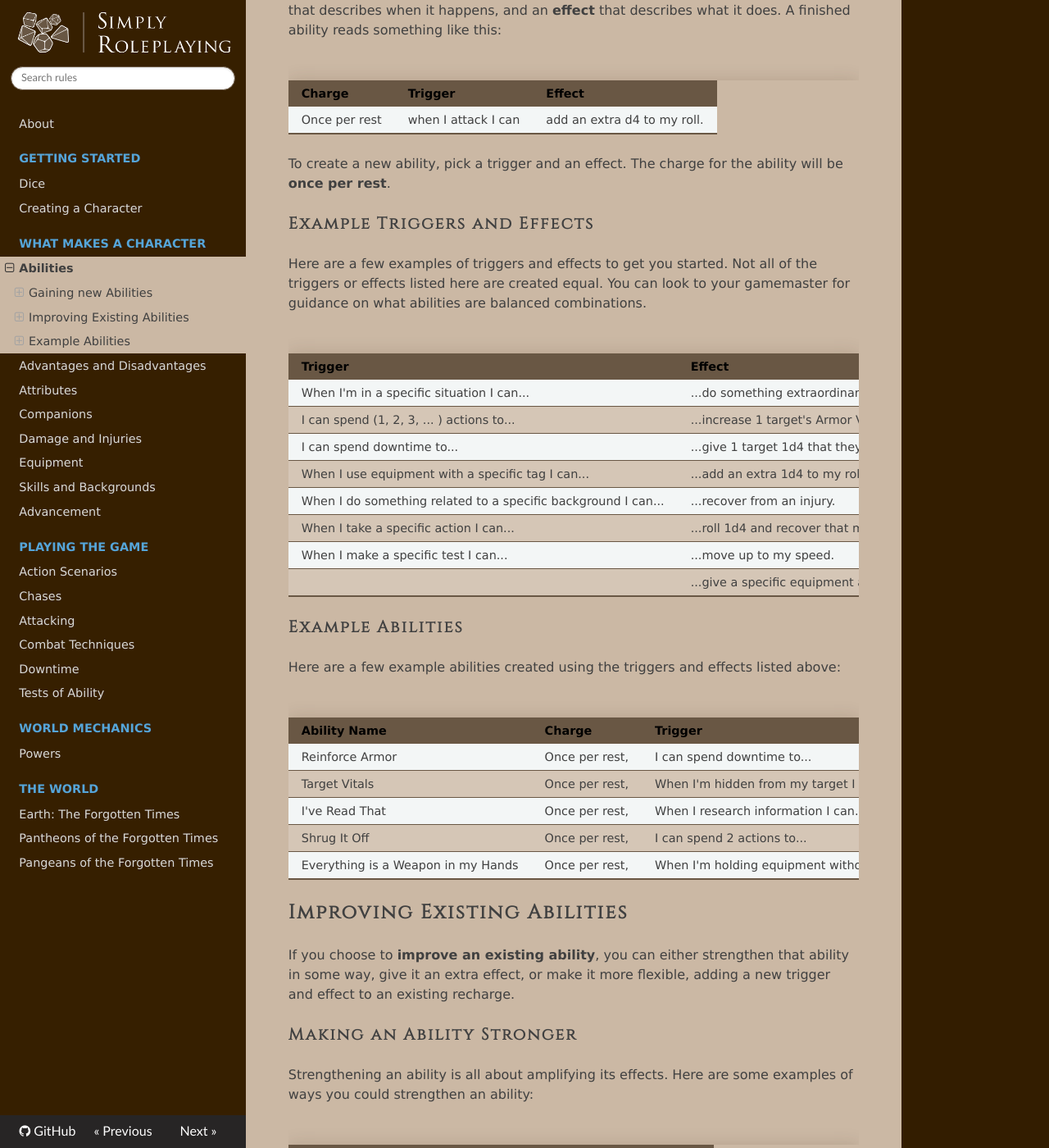
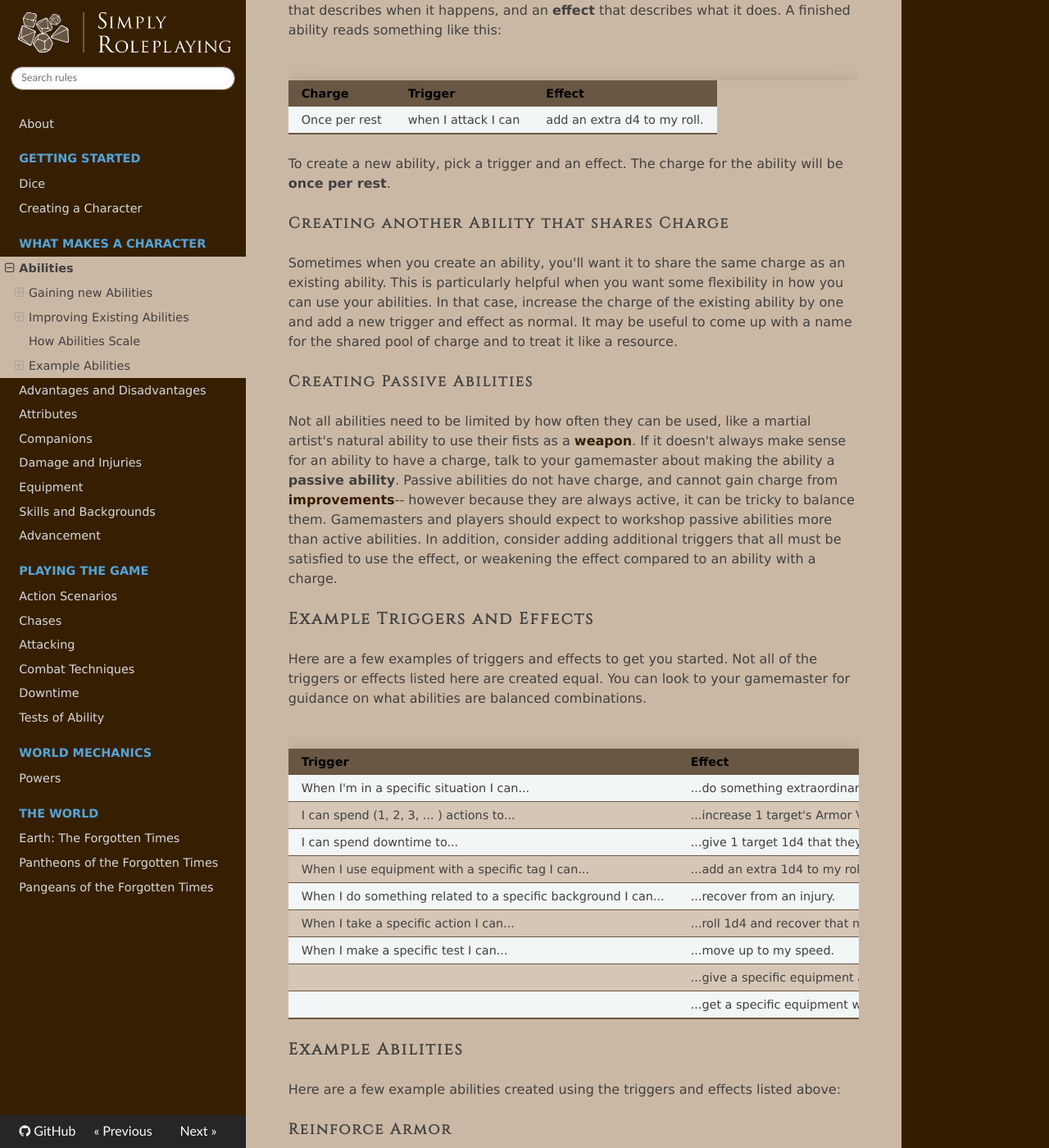
Before and after one commit to TheFifthRider/simply-roleplaying-webapp, an MkDocs documentation site: the page built from docs/character/abilities.md, in a window 1280 px wide and 1400 px high, scrolled down 602 px. Shown: the whole window at 82% size. Built offline with MkDocs 1.6.1, drawn with Linux system fonts in a browser that asks for light colours; nearby versions of some CDN libraries; some of the changed text lies outside the part shown.

Commit message:
feat: Getting the technical implications more nailed down for abilities

```diff
--- a/docs/character/abilities.md
+++ b/docs/character/abilities.md
@@ -18,6 +18,14 @@
 
 To create a new ability, pick a trigger and an effect. The charge for the ability will be **once per rest**.
 
+#### Creating another Ability that shares Charge
+
+Sometimes when you create an ability, you'll want it to share the same charge as an existing ability. This is particularly helpful when you want some flexibility in how you can use your abilities. In that case, increase the charge of the existing ability by one and add a new trigger and effect as normal. It may be useful to come up with a name for the shared pool of charge and to treat it like a resource.
+
+#### Creating Passive Abilities
+
+Not all abilities need to be limited by how often they can be used, like a martial artist's natural ability to use their fists as a [weapon](equipment.md#Weapon). If it doesn't always make sense for an ability to have a charge, talk to your gamemaster about making the ability a **passive ability**. Passive abilities do not have charge, and cannot gain charge from [improvements](#Improving-Existing-Abilities)-- however because they are always active, it can be tricky to balance them. Gamemasters and players should expect to workshop passive abilities more than active abilities. In addition, consider adding additional triggers that all must be satisfied to use the effect, or weakening the effect compared to an ability with a charge.
+
 ### Example Triggers and Effects
 
 Here are a few examples of triggers and effects to get you started. Not all of the triggers or effects listed here are created equal. You can look to your gamemaster for guidance on what abilities are balanced combinations.
@@ -32,53 +40,71 @@
 | When I take a specific action I can...                       | ...roll 1d4 and recover that much damage.                    |
 | When I make a specific test I can...                         | ...move up to my speed.                                      |
 |                                                              | ...give a specific equipment a specific tag for a specific amount of time. |
+|                                                              | ...get a specific equipment with specific tags for a specific amount of time. |
 
 ### Example Abilities
 
 Here are a few example abilities created using the triggers and effects listed above:
 
-| Ability Name                       | Charge         | Trigger                                                  | Effect                                                       |
-| ---------------------------------- | -------------- | -------------------------------------------------------- | ------------------------------------------------------------ |
-| Reinforce Armor                    | Once per rest, | I can spend downtime to...                               | ...increase 1 target's Armor Value by 1d4 for the next scene. |
-| Target Vitals                      | Once per rest, | When I'm hidden from my target I can...                  | ...give a weapon the **intuition** tag until the end of my next turn. |
-| I've Read That                     | Once per rest, | When I research information I can...                     | ...add an extra 1d4 to my roll.                              |
-| Shrug It Off                       | Once per rest, | I can spend 2 actions to...                              | ...recover from an injury.                                   |
-| Everything is a Weapon in my Hands | Once per rest, | When I'm holding equipment without the **weapon** tag... | ...I can give it the **weapon** tag for the scene. _(The GM will give it an attribute tag if it doesn't already have one)_ |
+#### Reinforce Armor
+
+| Charge | Trigger | Effect |
+| ---------- | --------- | ------- |
+| Once per rest, | I can spend downtime to... | ...increase 1 target's Armor Value by 1d4 for the next scene |
+
+#### Target Vitals
+
+| Charge         | Trigger                                 | Effect                                                       |
+| -------------- | --------------------------------------- | ------------------------------------------------------------ |
+| Once per rest, | When I'm hidden from my target I can... | ...make attacks as though my weapons had the **intuition** tag until the end of my turn. |
+
+#### I've Read That
+
+| Charge         | Trigger                              | Effect                          |
+| -------------- | ------------------------------------ | ------------------------------- |
+| Once per rest, | When I research information I can... | ...add an extra 1d4 to my roll. |
+
+#### Shrug It Off
+
+| Charge         | Trigger                     | Effect                     |
+| -------------- | --------------------------- | -------------------------- |
+| Once per rest, | I can spend 2 actions to... | ...recover from an injury. |
+
+#### Everything is a Weapon in my Hands
+
+| Charge         | Trigger                                                  | Effect                                                       |
+| -------------- | -------------------------------------------------------- | ------------------------------------------------------------ |
+| Once per rest, | When I'm holding equipment without the **weapon** tag... | ...I can give it the **weapon** tag for the scene. _(The GM will give it an attribute tag if it doesn't already have one)_ |
+
+
 
 ## Improving Existing Abilities
 
-If you choose to **improve an existing ability**, you can either strengthen that ability in some way, give it an extra effect, or make it more flexible, adding a new trigger and effect to an existing recharge.
+If you choose to **improve an existing ability**, you can either give an ability an extra effect or strengthen that ability in some way.
+
+### Giving an Ability an Additional Effect
+
+Adding an extra effect to an existing ability is fairly straightforward. Simply choose a new effect and add it to your ability's existing trigger. The strength of the effect should be comparable to or less than the strength of the initial effect for the ability.
 
 ### Making an Ability Stronger
 
 Strengthening an ability is all about amplifying its effects. Here are some examples of ways you could strengthen an ability:
 
-| Effect                         | Ways you could strengthen it |
-| ------------------------------ | ---------------------------- |
-| ...do something extraordinary. |                              |
+| Effect                                                       | Ways you could strengthen it                                 |
+| ------------------------------------------------------------ | ------------------------------------------------------------ |
+| ...do something extraordinary.                               | Increase the magnitude of the extraordinary action.          |
+| ...increase 1 target's Armor Value by 1d4 for a specific amount of time. | Increase the number of targets<br/>Replace targets with an area of effect<br/>increase the amount of time |
+| ...give 1 target 1d4 that they can use to perform a specific action. They lose this die after a specific amount of time. | Increase the number of targets<br/>Replace targets with an area of effect<br/>Add an additional action they could perform<br/>Increase the amount of time |
+| ...add an extra 1d4 to my roll.                              |                                                              |
+| ...recover from an injury.                                   |                                                              |
+| ...roll 1d4 and recover that much damage.                    |                                                              |
+| ...move up to my speed.                                      |                                                              |
+| ...give a specific equipment a specific tag for a specific amount of time. | Add additional tags<br/>Add equipment that could be used<br/>Increase the amount of time |
+| ...get a specific equipment with specific tags for a specific amount of time. | Add additional tags<br/>Increase the amount of time          |
 
-Amplify the effects
-*    Add/increase number of targets
-*    Add/increase area of effect
-     *    1.5m
-     *    5m
-*    Increase duration
-     *    1 turn
-     *    1 scene
-     *    1 session
-     *    forever
-*   Just generally increase magnitude
 
-### Giving an Ability an Additional Effect
 
-*   Add a new **effect** to an existing **ability**
-
-### Making an Ability more Flexible
-
-*   Increase the **recharge** of an existing ability (name charges thematically)
-*   Add a new **trigger** and **effect** to that ability which can be used by spending the same **recharge**
-
-#### Passive advancement
+## How Abilities Scale
 
 At certain numbered milestones, dice increase and equipment granted by abilities become more powerful.
 
@@ -105,11 +131,11 @@
 
 _(6 Milestones / 200 Potential) -- Level 15 Monk in D&D_
 
-**My Body is a Weapon III**
-While unarmed or wielding a weapon used in your martial arts you get a special equipment named **Martial Arts** with the following tags: **agility**, **armor**, **magical**, **weapon**, **+6**
-_This modifier increases with your milestones, up to +9 at Milestone 9. When you improve this ability you can add a tag._
+**My Body is a Weapon III** <br/>
+While unarmed or wielding a weapon used in your martial arts you get a special equipment named **Martial Arts** with the following tags: **agility**, **armor**, **magical**, **weapon**, **+6**<br/>
+_This modifier increases with your milestones, up to +9 at Milestone 9.<br/>When you improve this ability you can add a tag._
 
-**Focus**
+**Focus** <br/>
 You've learned to harness the magic in the world around you into your martial prowess.
 You have **15** points of Focus which can be spent on the following abilities:
 
```
